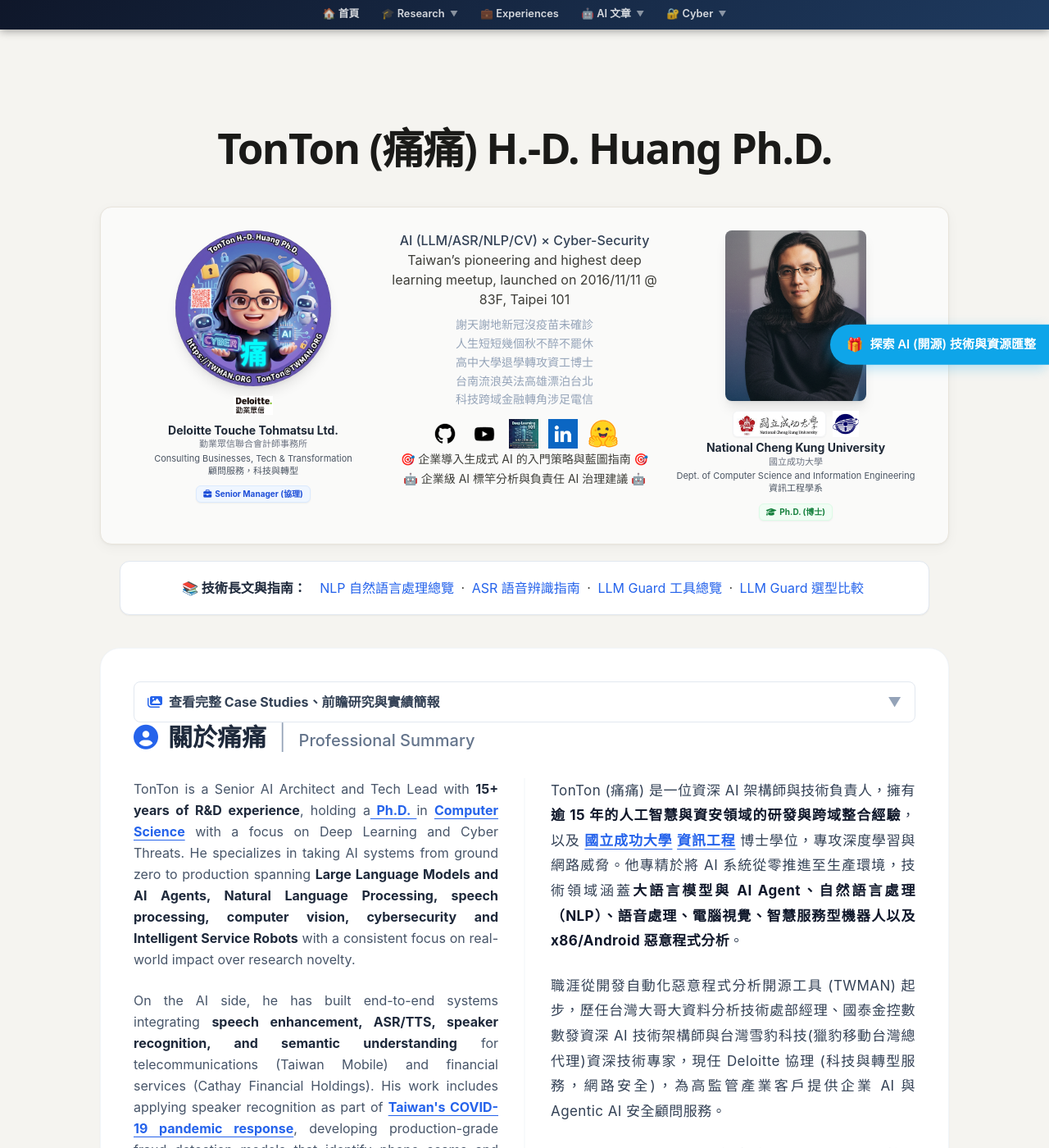
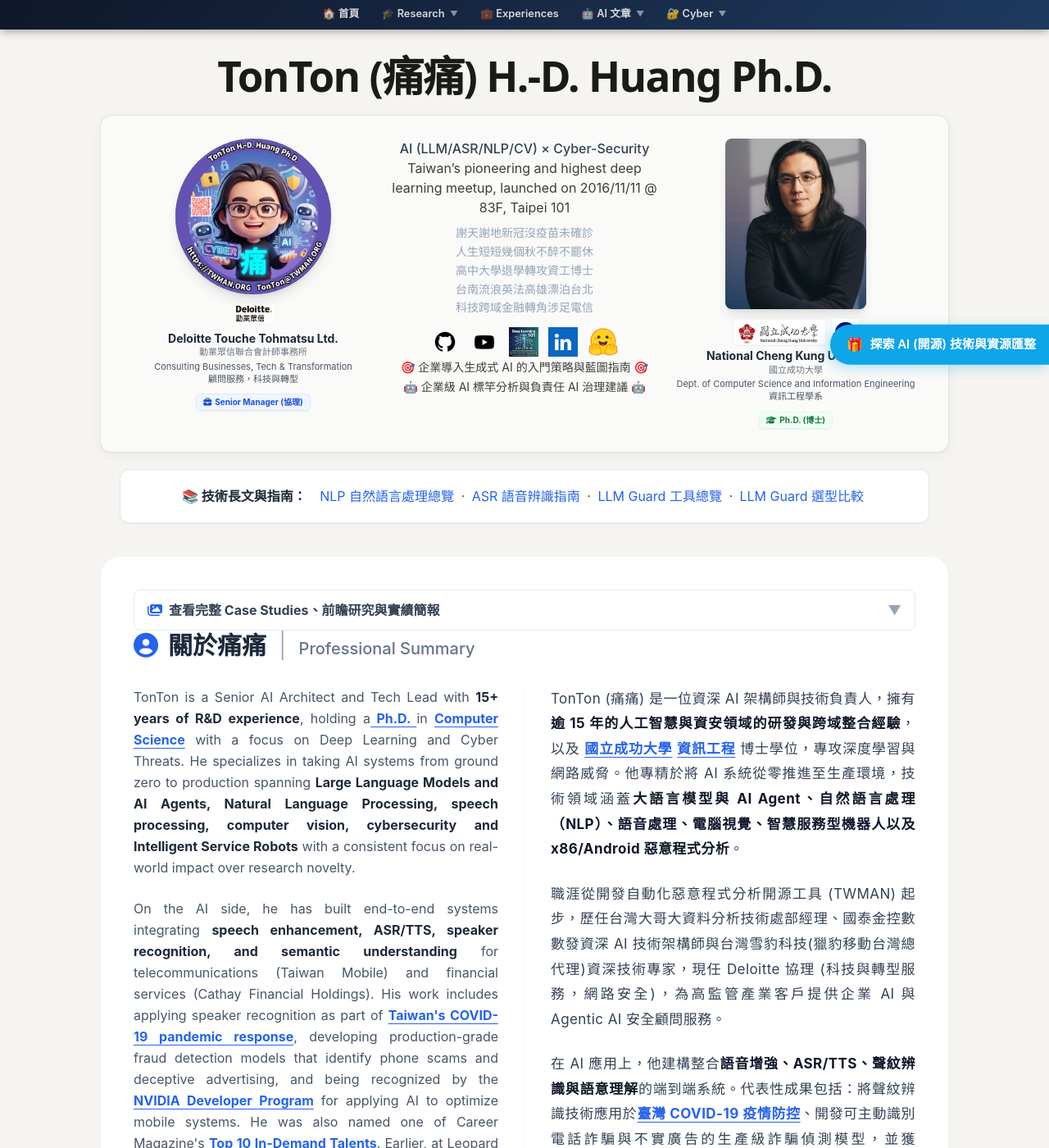
Before and after one commit to Deep-Learning-101/TonTon, a Jekyll site: the page index.html, which Jekyll copies as it is, in a window 1280 px wide and 1400 px high. Shown: the whole window at 82% size. Built offline with Jekyll 4.4.1, drawn with Linux system fonts in a browser that asks for light colours; nearby versions of some CDN libraries.

Commit message:
首頁收頂部空白：content-wrapper 上距 2rem→0.75rem、header 內距 3.5rem/2rem→0.75rem/0.5rem、header 外距歸零

```diff
--- a/index.html
+++ b/index.html
@@ -58,13 +58,13 @@
   .content-wrapper {
     max-width: 1100px;
     margin: 0 auto;
-    padding: 2rem 2rem 5rem;
+    padding: 0.75rem 2rem 5rem;
   }
 
   /* ── Header / Hero ──────────────────────────────── */
   header {
     text-align: center;
-    padding: 3.5rem 1rem 2rem;
+    padding: 0.75rem 1rem 0.5rem;
     margin-bottom: 0 !important;
   }
 
@@ -301,7 +301,7 @@
 <div id="include-nav-pages"></div>
 <div id="app" class="content-wrapper">
 
-<header class="block mt-6 mb-0 font-sans w-full max-w-7xl mx-auto px-4 md:px-6">
+<header class="block mt-0 mb-0 font-sans w-full max-w-7xl mx-auto px-4 md:px-6">
 
     <h1 class="text-3xl md:text-4xl font-extrabold mb-2 py-1 leading-tight bg-clip-text text-transparent bg-gradient-to-r from-blue-600 via-sky-500 to-cyan-400 text-center">
         <a href="https://twman.org" target="_blank" class="hover:opacity-80 transition-opacity">TonTon (痛痛) H.-D. Huang Ph.D.</a>
```
